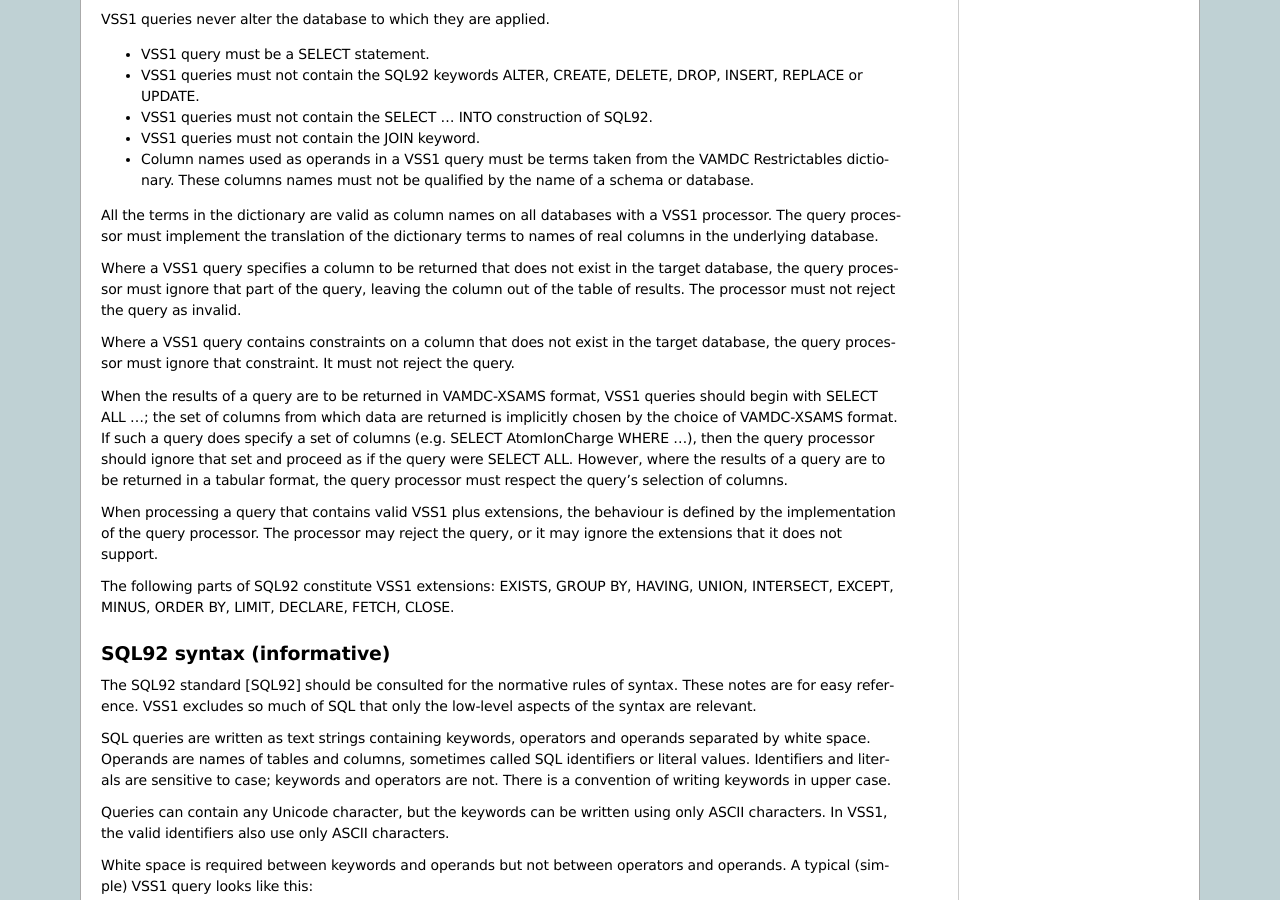
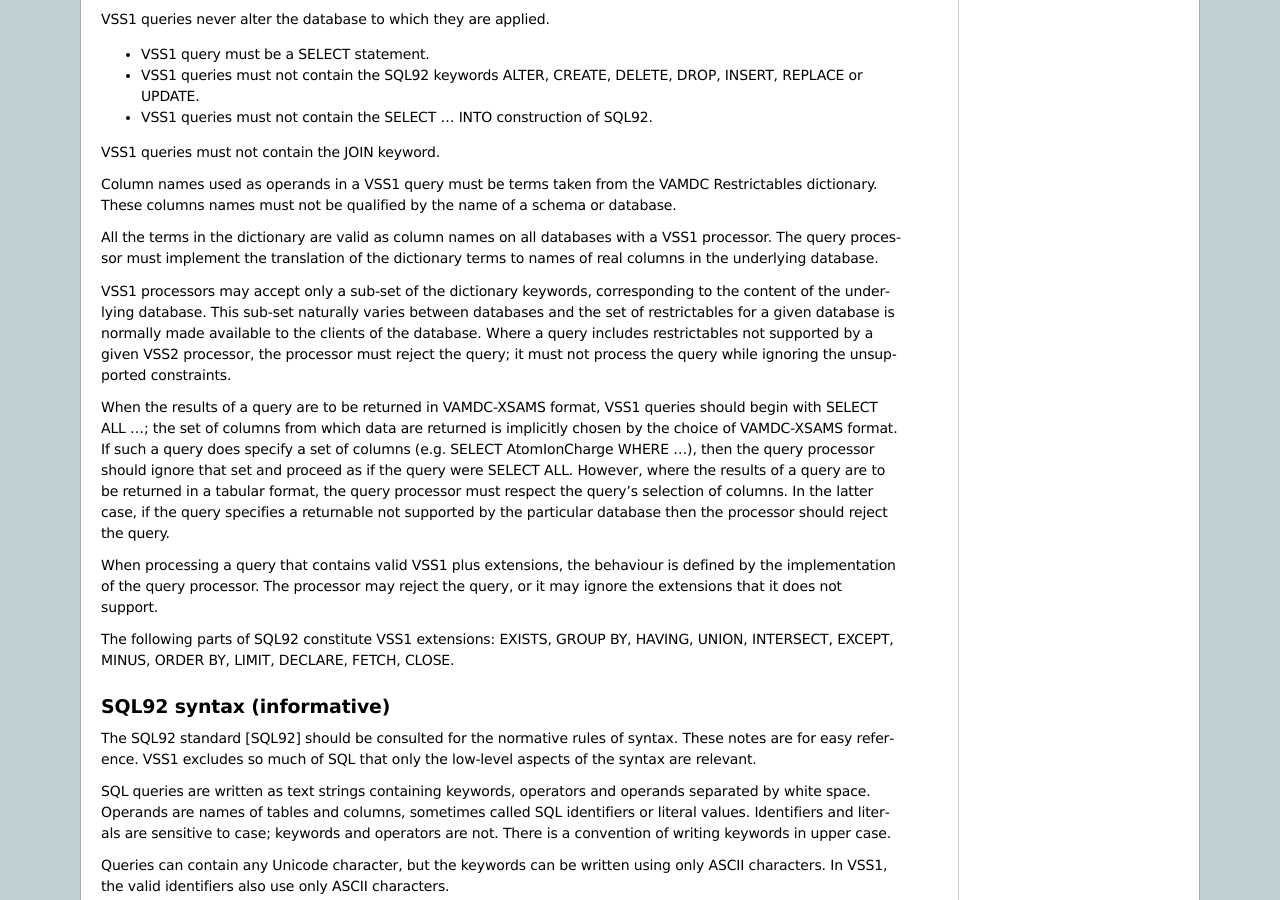
Before and after one commit to VAMDC/Standards, a Sphinx documentation site: the page built from doc/source/queryLanguage/vss1.rst, in a window 1280 px wide and 900 px high, scrolled down 774 px. Built offline with Sphinx 7.4.7, drawn with Linux system fonts in a browser that asks for light colours; formulas are drawn with MathJax 3.

Commit message:
VSS1 updates re unavailable columns

```diff
--- a/doc/source/queryLanguage/vss1.rst
+++ b/doc/source/queryLanguage/vss1.rst
@@ -40,17 +40,15 @@ VSS1 queries never alter the database to which they are applied.
 
 * VSS1 queries must not contain the SELECT ... INTO construction of SQL92.
 
-* VSS1 queries must not contain the JOIN keyword.
+VSS1 queries must not contain the JOIN keyword.
 
-* Column names used as operands in a VSS1 query must be terms taken from the VAMDC Restrictables dictionary. These columns names must not be qualified by the name of a schema or database.
+Column names used as operands in a VSS1 query must be terms taken from the VAMDC Restrictables dictionary. These columns names must not be qualified by the name of a schema or database.
 
 All the terms in the dictionary are valid as column names on all databases with a VSS1 processor. The query processor must implement the translation of the dictionary terms to names of real columns in the underlying database.
 
-Where a VSS1 query specifies a column to be returned that does not exist in the target database, the query processor must ignore that part of the query, leaving the column out of the table of results. The processor must not reject the query as invalid.
+VSS1 processors may accept only a sub-set of the dictionary keywords, corresponding to the content of the underlying database. This sub-set naturally varies between databases and the set of restrictables for a given database is normally made available to the clients of the database. Where a query includes restrictables not supported by a given VSS2 processor, the processor must reject the query; it must not process the query while ignoring the unsupported constraints.
 
-Where a VSS1 query contains constraints on a column that does not exist in the target database, the query processor must ignore that constraint. It must not reject the query.
-
-When the results of a query are to be returned in VAMDC-XSAMS format, VSS1 queries should begin with SELECT ALL ...; the set of columns from which data are returned is implicitly chosen by the choice of VAMDC-XSAMS format. If such a query does specify a set of columns (e.g. SELECT AtomIonCharge WHERE ...), then the query processor should ignore that set and proceed as if the query were SELECT ALL. However, where the results of a query are to be returned in a tabular format, the query processor must respect the query's selection of columns.
+When the results of a query are to be returned in VAMDC-XSAMS format, VSS1 queries should begin with SELECT ALL ...; the set of columns from which data are returned is implicitly chosen by the choice of VAMDC-XSAMS format. If such a query does specify a set of columns (e.g. SELECT AtomIonCharge WHERE ...), then the query processor should ignore that set and proceed as if the query were SELECT ALL. However, where the results of a query are to be returned in a tabular format, the query processor must respect the query's selection of columns. In the latter case, if the query specifies a returnable not supported by the particular database then the processor should reject the query.
 
 When processing a query that contains valid VSS1 plus extensions, the behaviour is defined by the implementation of the query processor. The processor may reject the query, or it may ignore the extensions that it does not support.
 
```
